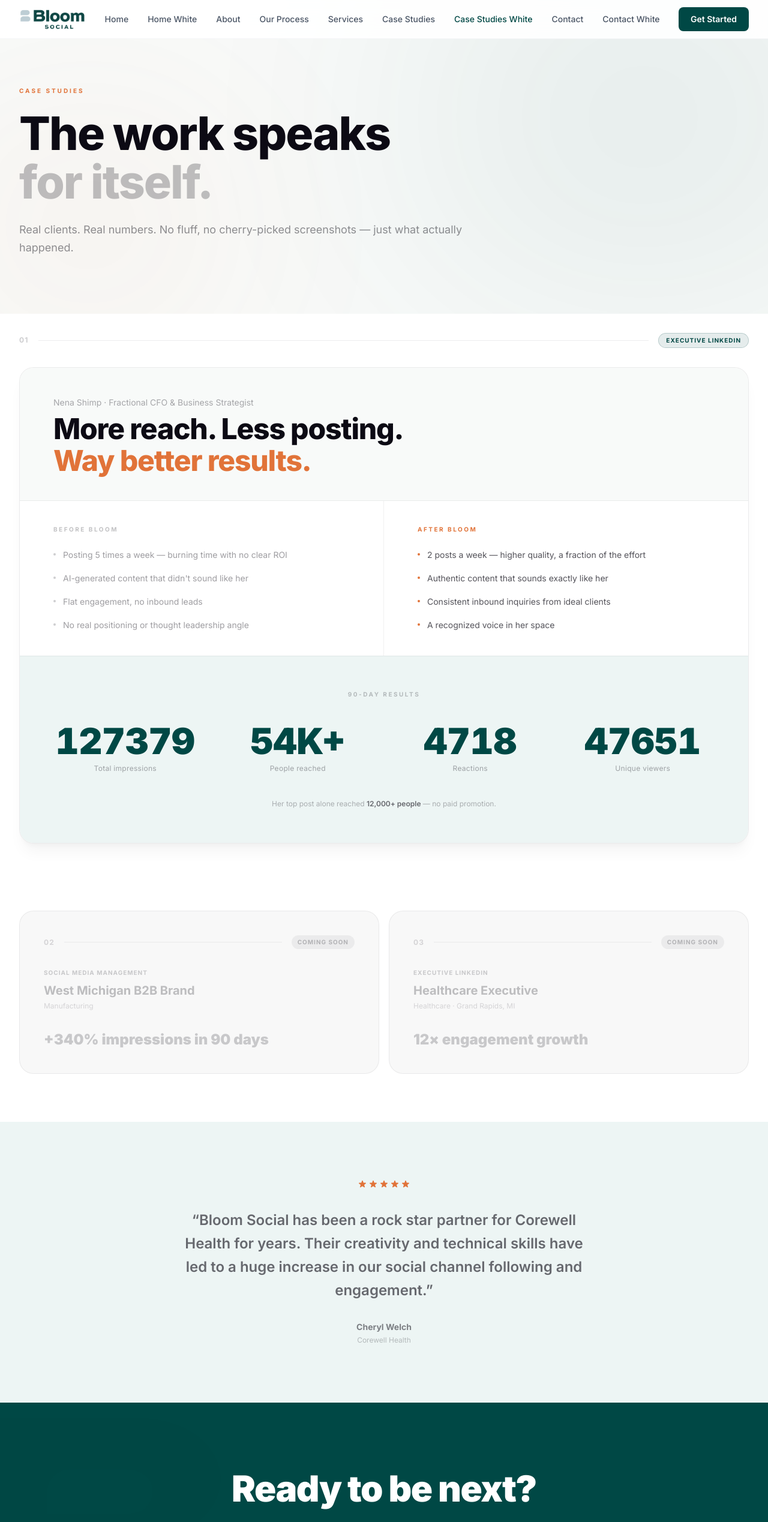
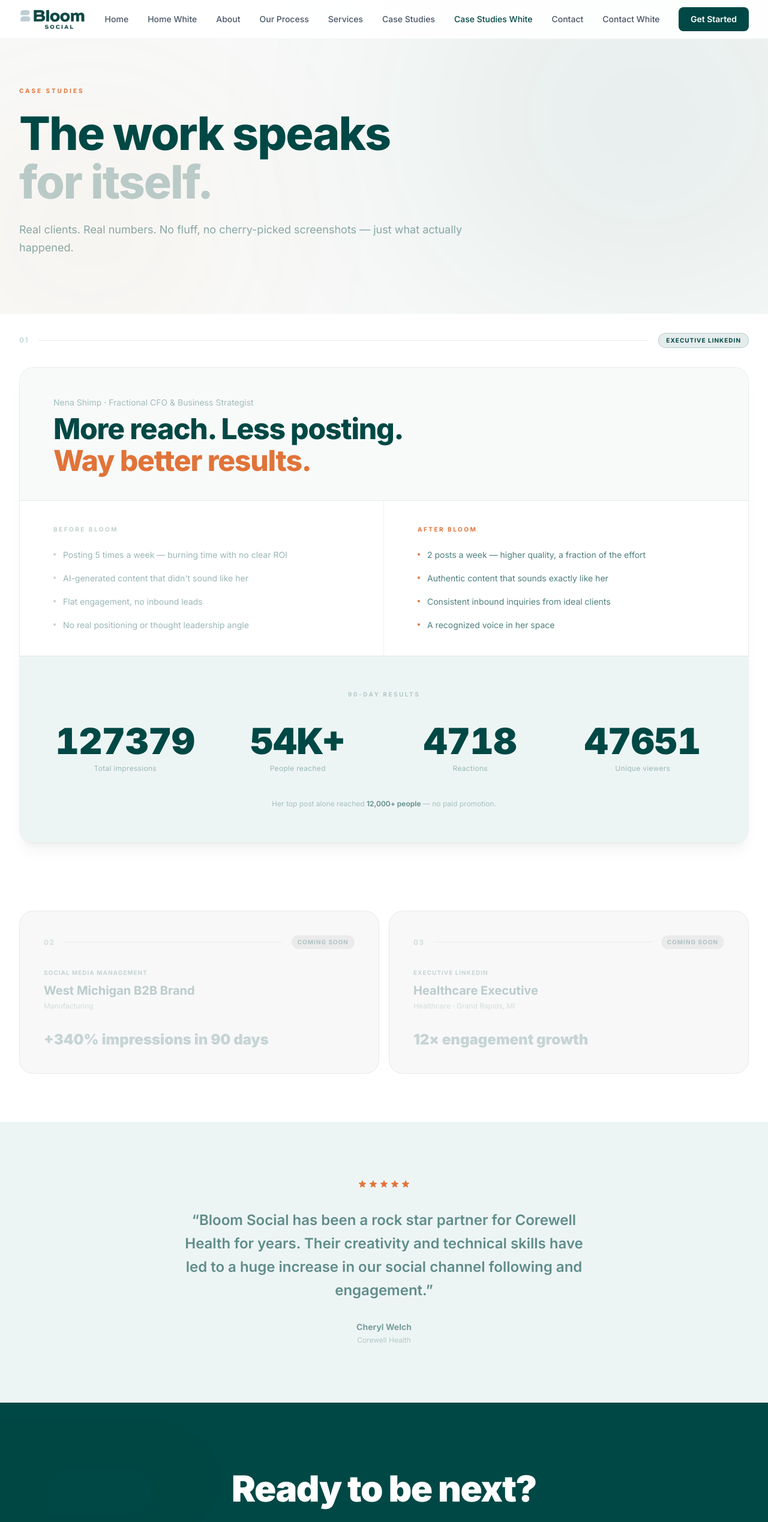
Before and after one commit to ebl00m22/bloom-landing, a Next.js app: page /case-studies-white in a window 1280 px wide. Shown: the top 2537 px of the page at 60% size. Built offline with nearby package versions, Linux system fonts and the light colour scheme.

Commit message:
White pages: use bloom green for all text instead of black

```diff
--- a/src/app/case-studies-white/page.tsx
+++ b/src/app/case-studies-white/page.tsx
@@ -20,7 +20,7 @@
       <div className="text-5xl md:text-6xl font-black text-[#004845] tabular-nums leading-none mb-2">
         {inView ? <CountUp end={end} suffix={suffix ?? ""} duration={2000} /> : <span>0</span>}
       </div>
-      <p className="text-[#0c0a14]/35 text-xs tracking-wide leading-snug">{label}</p>
+      <p className="text-[#004845]/35 text-xs tracking-wide leading-snug">{label}</p>
     </motion.div>
   );
 }
@@ -45,19 +45,19 @@
           </motion.p>
           <div className="max-w-3xl">
             <motion.h1
-              className="text-[clamp(2.8rem,6vw,5rem)] font-extrabold text-[#0c0a14] leading-[1.05] tracking-tight mb-6"
+              className="text-[clamp(2.8rem,6vw,5rem)] font-extrabold text-[#004845] leading-[1.05] tracking-tight mb-6"
               initial={{ opacity: 0, y: 20 }}
               animate={{ opacity: 1, y: 0 }}
               transition={{ duration: 0.65, delay: 0.1 }}
             >
               The work speaks<br />
-              <span className="text-[#0c0a14]/25">for itself.</span>
+              <span className="text-[#004845]/25">for itself.</span>
             </motion.h1>
             <motion.p
               initial={{ opacity: 0, y: 16 }}
               animate={{ opacity: 1, y: 0 }}
               transition={{ duration: 0.6, delay: 0.25 }}
-              className="text-lg text-[#0c0a14]/45 leading-relaxed"
+              className="text-lg text-[#004845]/45 leading-relaxed"
             >
               Real clients. Real numbers. No fluff, no cherry-picked screenshots — just what actually happened.
             </motion.p>
@@ -76,7 +76,7 @@
             transition={{ duration: 0.5 }}
             className="flex flex-wrap items-center gap-4 mb-8"
           >
-            <span className="text-[#0c0a14]/20 text-xs font-bold tracking-widest uppercase">01</span>
+            <span className="text-[#004845]/20 text-xs font-bold tracking-widest uppercase">01</span>
             <div className="h-px flex-1 bg-[#0c0a14]/[0.07]" />
             <span className="px-3 py-1 rounded-full bg-[#004845]/10 border border-[#004845]/20 text-[#004845] text-[10px] font-bold tracking-widest uppercase">Executive LinkedIn</span>
           </motion.div>
@@ -91,8 +91,8 @@
 
             {/* Top */}
             <div className="px-8 md:px-14 pt-12 pb-10 border-b border-[#0c0a14]/[0.06] bg-[#f8faf9]">
-              <p className="text-[#0c0a14]/35 text-sm mb-2">Nena Shimp · Fractional CFO & Business Strategist</p>
-              <h2 className="text-3xl md:text-5xl font-extrabold text-[#0c0a14] leading-[1.1] tracking-tight max-w-2xl">
+              <p className="text-[#004845]/35 text-sm mb-2">Nena Shimp · Fractional CFO & Business Strategist</p>
+              <h2 className="text-3xl md:text-5xl font-extrabold text-[#004845] leading-[1.1] tracking-tight max-w-2xl">
                 More reach. Less posting.<br />
                 <span className="text-[#e17339]">Way better results.</span>
               </h2>
@@ -107,7 +107,7 @@
                 transition={{ duration: 0.5, delay: 0.1 }}
                 className="px-8 md:px-14 py-10"
               >
-                <p className="text-[#0c0a14]/25 text-[10px] font-bold tracking-[0.25em] uppercase mb-6">Before Bloom</p>
+                <p className="text-[#004845]/25 text-[10px] font-bold tracking-[0.25em] uppercase mb-6">Before Bloom</p>
                 <ul className="space-y-4">
                   {[
                     "Posting 5 times a week — burning time with no clear ROI",
@@ -115,7 +115,7 @@
                     "Flat engagement, no inbound leads",
                     "No real positioning or thought leadership angle",
                   ].map((item, i) => (
-                    <li key={i} className="flex items-start gap-3 text-sm text-[#0c0a14]/40 leading-relaxed">
+                    <li key={i} className="flex items-start gap-3 text-sm text-[#004845]/40 leading-relaxed">
                       <span className="w-1 h-1 rounded-full bg-[#0c0a14]/20 mt-2 shrink-0" />
                       {item}
                     </li>
@@ -137,7 +137,7 @@
                     "Consistent inbound inquiries from ideal clients",
                     "A recognized voice in her space",
                   ].map((item, i) => (
-                    <li key={i} className="flex items-start gap-3 text-sm text-[#0c0a14]/70 leading-relaxed">
+                    <li key={i} className="flex items-start gap-3 text-sm text-[#004845]/70 leading-relaxed">
                       <span className="w-1 h-1 rounded-full bg-[#e17339] mt-2 shrink-0" />
                       {item}
                     </li>
@@ -148,15 +148,15 @@
 
             {/* Stats */}
             <div className="px-8 md:px-14 py-14 bg-[#edf5f4] border-t border-[#0c0a14]/[0.06]">
-              <p className="text-[#0c0a14]/25 text-[10px] font-bold tracking-[0.25em] uppercase mb-10 text-center">90-Day Results</p>
+              <p className="text-[#004845]/25 text-[10px] font-bold tracking-[0.25em] uppercase mb-10 text-center">90-Day Results</p>
               <div className="grid grid-cols-2 lg:grid-cols-4 gap-12">
                 <BigStat end={127379} label="Total impressions" index={0} />
                 <BigStat end={54} suffix="K+" label="People reached" index={1} />
                 <BigStat end={4718} label="Reactions" index={2} />
                 <BigStat end={47651} label="Unique viewers" index={3} />
               </div>
-              <p className="text-center text-[#0c0a14]/30 text-xs mt-10 leading-relaxed">
-                Her top post alone reached <span className="text-[#0c0a14]/60 font-semibold">12,000+ people</span> — no paid promotion.
+              <p className="text-center text-[#004845]/30 text-xs mt-10 leading-relaxed">
+                Her top post alone reached <span className="text-[#004845]/60 font-semibold">12,000+ people</span> — no paid promotion.
               </p>
             </div>
 
@@ -181,14 +181,14 @@
                 className="rounded-3xl border border-[#0c0a14]/[0.06] bg-[#f8f8f8] p-10 relative overflow-hidden"
               >
                 <div className="flex items-center gap-4 mb-8">
-                  <span className="text-[#0c0a14]/15 text-xs font-bold tracking-widest uppercase">{cs.n}</span>
+                  <span className="text-[#004845]/15 text-xs font-bold tracking-widest uppercase">{cs.n}</span>
                   <div className="h-px flex-1 bg-[#0c0a14]/[0.06]" />
-                  <span className="px-2.5 py-1 rounded-full bg-[#0c0a14]/[0.05] text-[#0c0a14]/25 text-[10px] font-bold tracking-widest uppercase">Coming Soon</span>
+                  <span className="px-2.5 py-1 rounded-full bg-[#0c0a14]/[0.05] text-[#004845]/25 text-[10px] font-bold tracking-widest uppercase">Coming Soon</span>
                 </div>
-                <p className="text-[#0c0a14]/20 text-[10px] font-bold tracking-widest uppercase mb-2">{cs.service}</p>
-                <h3 className="text-xl font-bold text-[#0c0a14]/25 mb-1">{cs.client}</h3>
-                <p className="text-[#0c0a14]/15 text-xs mb-8">{cs.industry}</p>
-                <p className="text-2xl font-black text-[#0c0a14]/20">{cs.teaser}</p>
+                <p className="text-[#004845]/20 text-[10px] font-bold tracking-widest uppercase mb-2">{cs.service}</p>
+                <h3 className="text-xl font-bold text-[#004845]/25 mb-1">{cs.client}</h3>
+                <p className="text-[#004845]/15 text-xs mb-8">{cs.industry}</p>
+                <p className="text-2xl font-black text-[#004845]/20">{cs.teaser}</p>
               </motion.div>
             ))}
           </div>
@@ -208,11 +208,11 @@
             <div className="flex justify-center gap-0.5 mb-8">
               {[...Array(5)].map((_, i) => <StarIcon key={i} className="w-4 h-4 text-[#e17339]" filled />)}
             </div>
-            <blockquote className="text-xl md:text-2xl font-semibold text-[#0c0a14]/60 leading-relaxed mb-8 max-w-2xl mx-auto">
+            <blockquote className="text-xl md:text-2xl font-semibold text-[#004845]/60 leading-relaxed mb-8 max-w-2xl mx-auto">
               &ldquo;Bloom Social has been a rock star partner for Corewell Health for years. Their creativity and technical skills have led to a huge increase in our social channel following and engagement.&rdquo;
             </blockquote>
-            <p className="text-[#0c0a14]/50 font-bold text-sm">Cheryl Welch</p>
-            <p className="text-[#0c0a14]/25 text-xs mt-1">Corewell Health</p>
+            <p className="text-[#004845]/50 font-bold text-sm">Cheryl Welch</p>
+            <p className="text-[#004845]/25 text-xs mt-1">Corewell Health</p>
           </motion.div>
         </div>
       </section>
```
Also changed, not shown: src/app/contact-white/page.tsx (+11 -11 lines), src/app/home-2/page.tsx (+26 -26 lines).
